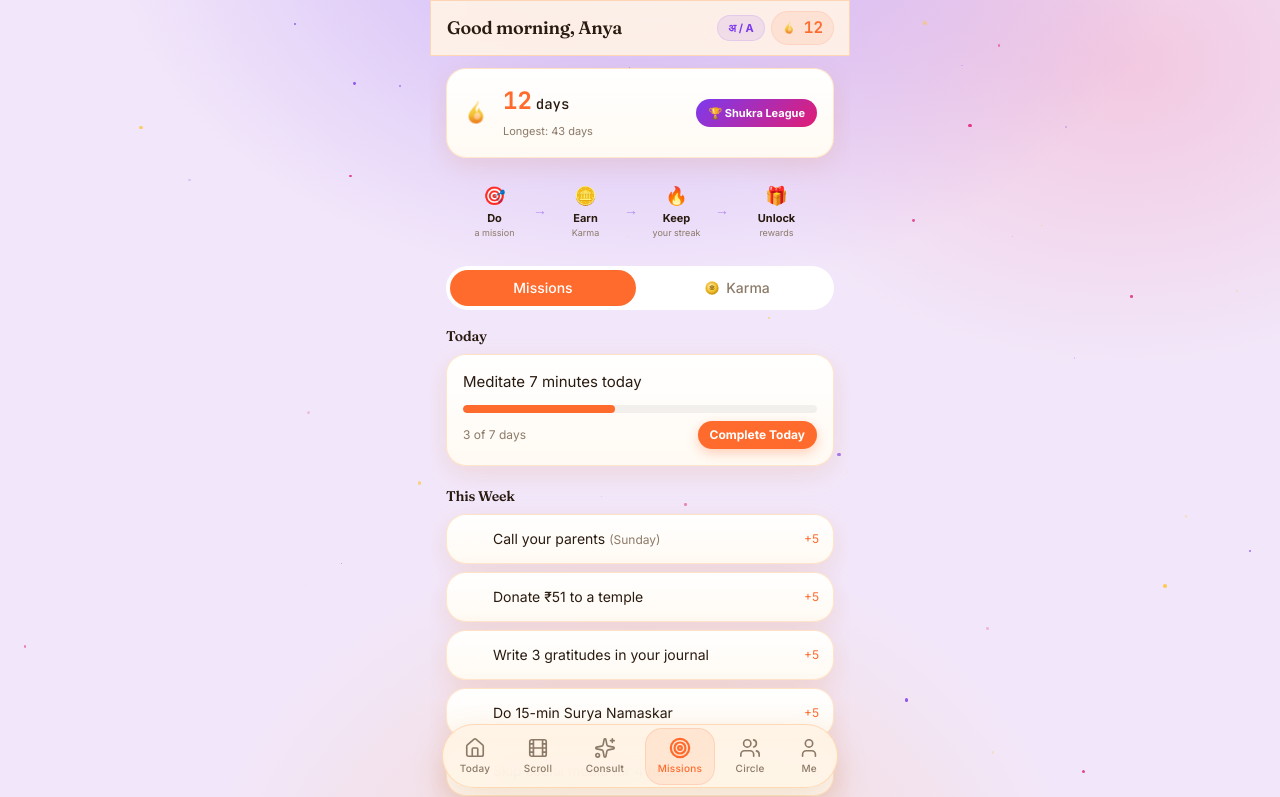
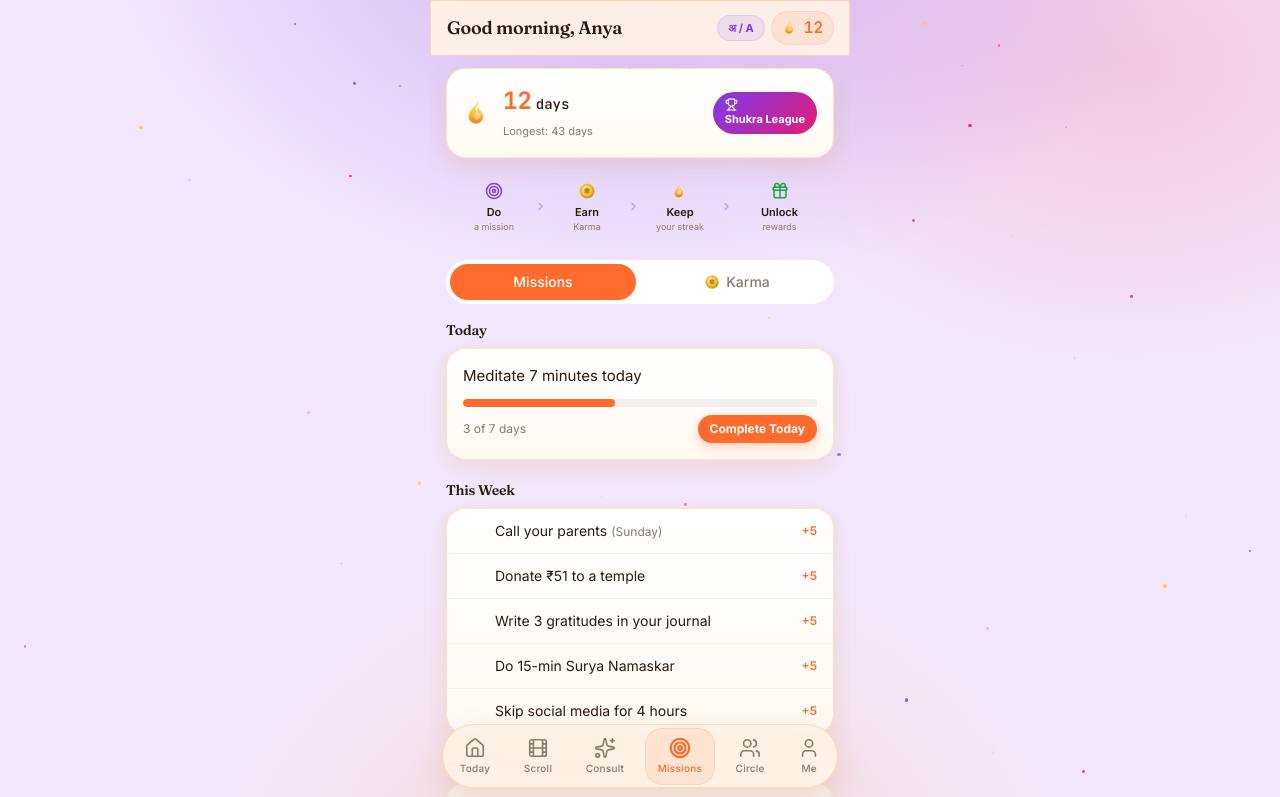
Before and after one commit to DG10911/cosmos-os, a React (Vite) app: page /#/missions in a window 1280 px wide. Shown: the top 797 px of the page. Built offline with nearby package versions, Linux system fonts and the light colour scheme.

Commit message:
Targeted winner polish: Missions cards→divided list + Lucide growth-loop icons, Twin follow-up suggestions, Consult match relabeled (relevance not fake precision), League/loop de-emoji

```diff
--- a/src/pages/ConsultPage.tsx
+++ b/src/pages/ConsultPage.tsx
@@ -270,8 +270,12 @@ export default function ConsultPage() {
                   </span>
                   <TrustSigil score={a.trust} />
                   {concern && (
-                    <span className="ml-auto shrink-0 rounded-full bg-cosmic/12 px-1.5 py-0.5 text-[10px] font-bold text-cosmic">
-                      {concernMatch(a.id, concern)}% match
+                    <span className="ml-auto shrink-0 rounded-full bg-cosmic/12 px-2 py-0.5 text-[10px] font-bold text-cosmic">
+                      {concernMatch(a.id, concern) >= 90
+                        ? "Top match"
+                        : concernMatch(a.id, concern) >= 84
+                          ? "Strong match"
+                          : "Good match"}
                     </span>
                   )}
                 </div>
--- a/src/pages/CosmosAIPage.tsx
+++ b/src/pages/CosmosAIPage.tsx
@@ -1,7 +1,7 @@
 import { useState, useRef, useEffect } from "react";
 import { useNavigate } from "react-router-dom";
 import { motion, AnimatePresence } from "framer-motion";
-import { ChevronLeft, Send, UserRound, Zap, X } from "lucide-react";
+import { ChevronLeft, Send, UserRound, Zap, X, CornerDownRight } from "lucide-react";
 import { askTwin, hasLiveAi, setAiKey } from "../lib/ai";
 
 type Msg = { role: "ai" | "user"; text: string };
@@ -11,6 +11,14 @@ const SUGGESTED = [
   "What does this week look like?",
   "Should I change jobs?",
   "What does my relationship chart say?",
+];
+
+/** Contextual follow-ups shown after any answer. */
+const FOLLOWUPS = [
+  "Tell me more",
+  "What should I do today?",
+  "When is the best timing?",
+  "Any remedy for this?",
 ];
 
 /** Canned, chart-aware responses so the demo feels intelligent & personal. */
@@ -206,6 +214,25 @@ export default function CosmosAIPage() {
         )}
       </AnimatePresence>
 
+      {/* follow-up suggestions after an answer — premium AI affordance */}
+      {!showSuggestions && !typing && msgs[msgs.length - 1]?.role === "ai" && (
+        <motion.div
+          initial={{ opacity: 0, y: 6 }}
+          animate={{ opacity: 1, y: 0 }}
+          className="no-scrollbar flex gap-2 overflow-x-auto px-4 pb-2"
+        >
+          {FOLLOWUPS.map((s) => (
+            <button
+              key={s}
+              onClick={() => send(s)}
+              className="flex items-center gap-1 whitespace-nowrap rounded-full border border-cosmic/25 bg-bg-card px-3 py-1.5 text-xs text-cosmic"
+            >
+              <CornerDownRight size={12} /> {s}
+            </button>
+          ))}
+        </motion.div>
+      )}
+
       {/* composer */}
       <div className="glass border-t border-gold/15 px-3 pb-4 pt-2">
         <div className="flex items-center gap-2">
--- a/src/pages/MissionsPage.tsx
+++ b/src/pages/MissionsPage.tsx
@@ -1,6 +1,6 @@
 import { useState } from "react";
 import { useNavigate } from "react-router-dom";
-import { Lock } from "lucide-react";
+import { Lock, Target, Gift, Trophy, ChevronRight } from "lucide-react";
 import { useApp } from "../state/AppState";
 import { useToast } from "../components/Toast";
 import { Confetti } from "../components/Confetti";
@@ -52,26 +52,26 @@ export default function MissionsPage() {
           className="rounded-full px-3 py-1.5 text-[11px] font-bold text-white active:scale-95"
           style={{ background: "linear-gradient(135deg,#7C3AED,#E11D74)" }}
         >
-          🏆 Shukra League
+          <Trophy size={13} /> Shukra League
         </button>
       </div>
 
       {/* Growth loop — makes the whole system legible at a glance */}
-      <div className="mt-3 flex items-center justify-between rounded-card bg-gradient-to-r from-cosmic/8 to-gold/10 px-3 py-3">
+      <div className="mt-3 flex items-center justify-between rounded-card bg-gradient-to-r from-cosmic/8 to-gold/10 px-2 py-3">
         {[
-          { e: "🎯", l: "Do", s: "a mission" },
-          { e: "🪙", l: "Earn", s: "Karma" },
-          { e: "🔥", l: "Keep", s: "your streak" },
-          { e: "🎁", l: "Unlock", s: "rewards" },
+          { Icon: Target, l: "Do", s: "a mission", c: "#7C3AED" },
+          { Icon: KarmaCoin, l: "Earn", s: "Karma", c: "#FF6B2C" },
+          { Icon: Flame, l: "Keep", s: "your streak", c: "#FF6B2C" },
+          { Icon: Gift, l: "Unlock", s: "rewards", c: "#16A34A" },
         ].map((step, i, arr) => (
           <div key={step.l} className="flex flex-1 items-center">
             <div className="flex flex-1 flex-col items-center text-center">
-              <span className="text-lg">{step.e}</span>
-              <span className="text-[11px] font-bold text-text-primary">{step.l}</span>
+              <step.Icon size={18} style={{ color: step.c }} />
+              <span className="mt-1 text-[11px] font-semibold text-text-primary">{step.l}</span>
               <span className="text-[9px] leading-tight text-text-muted">{step.s}</span>
             </div>
             {i < arr.length - 1 && (
-              <span className="px-0.5 text-sm text-cosmic/50">→</span>
+              <ChevronRight size={13} className="text-cosmic/40" />
             )}
           </div>
         ))}
@@ -140,7 +140,7 @@ function Missions({
       </div>
 
       <h3 className="mb-2 mt-5 text-sm font-semibold text-text-primary">This Week</h3>
-      <div className="space-y-2">
+      <div className="cosmic-card divide-y divide-gold/10 overflow-hidden">
         {WEEKLY.map((m) => {
           const done = app.weeklyDone.includes(m.id);
           return (
@@ -150,7 +150,7 @@ function Missions({
                 app.toggleWeekly(m.id, m.karma);
                 if (!done) toast("Karma received");
               }}
-              className="cosmic-card flex w-full items-center gap-3 p-3.5 text-left"
+              className="flex w-full items-center gap-3 px-4 py-3 text-left transition-colors active:bg-gold/5"
             >
               <DrawTick checked={done} />
               <span
@@ -163,7 +163,7 @@ function Missions({
                   <span className="ml-1 text-xs text-text-muted">({m.when})</span>
                 )}
               </span>
-              <span className="text-xs text-gold">+{m.karma}</span>
+              <span className="text-xs font-semibold text-gold">+{m.karma}</span>
             </button>
           );
         })}
@@ -172,11 +172,11 @@ function Missions({
       <h3 className="mb-2 mt-5 flex items-center gap-1.5 text-sm font-semibold text-text-muted">
         <Lock size={13} /> Unlocks at 20-day streak
       </h3>
-      <div className="space-y-2 opacity-40">
+      <div className="cosmic-card divide-y divide-gold/10 overflow-hidden opacity-50">
         {["Group ritual with friends", "Reserved monthly consultation", "Rare astrologer access"].map(
           (l) => (
-            <div key={l} className="cosmic-card flex items-center gap-3 p-3.5">
-              <Lock size={16} className="text-text-muted" />
+            <div key={l} className="flex items-center gap-3 px-4 py-3">
+              <Lock size={15} className="text-text-muted" />
               <span className="text-sm text-text-primary">{l}</span>
             </div>
           )
```
